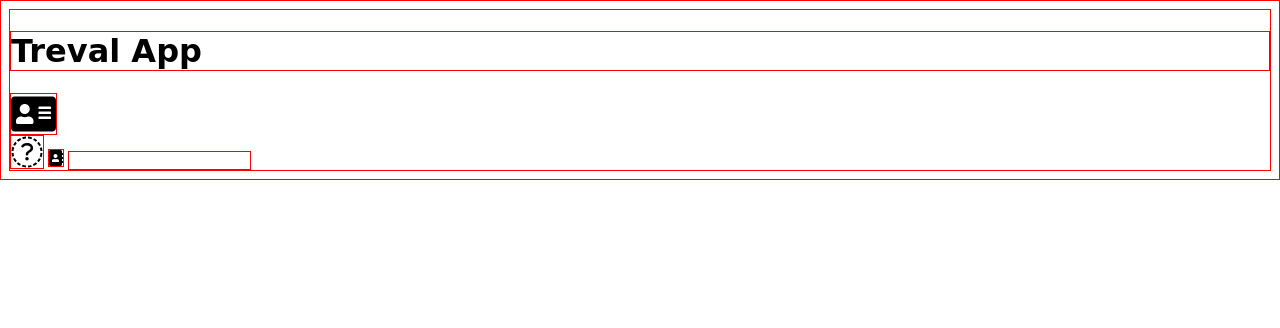
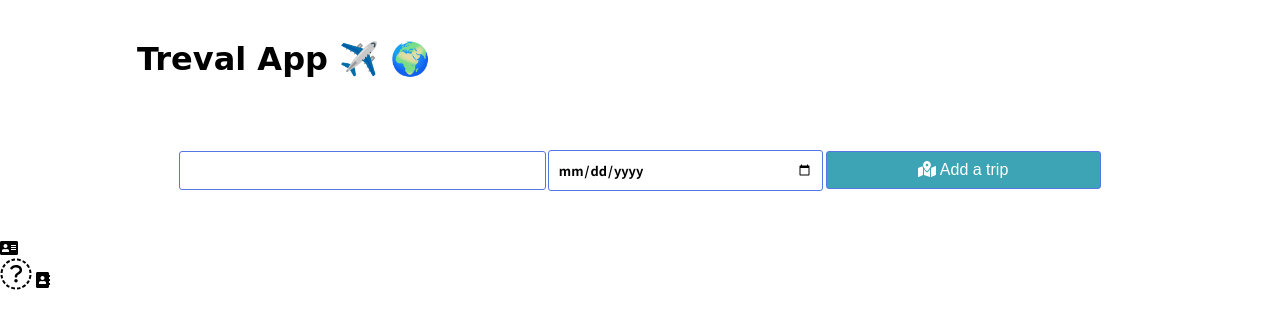
Before and after one commit to abdul2025/Travel-App-Udacity-Capston-Project, a website built with webpack: page src/client/views/index.html in a window 1280 px wide. Built offline with nearby package versions, Linux system fonts and the light colour scheme; a web font is replaced by a local one.

Commit message:
enhance UI, setup variable env

```diff
--- a/src/client/js/apiData.js
+++ b/src/client/js/apiData.js
@@ -1,11 +1,15 @@
 const axios = require('axios');
+
 async function geonamesApi() {
 	const geonamesUrl =
-		'http://api.geonames.org/searchJSON?q=jeddah&maxRows=1&username=abdul2020';
+		'http://api.geonames.org/searchJSON?q=toronto&maxRows=1&username=abdul2020';
 	try {
 		const res = await axios.get(geonamesUrl);
-		// console.log(res);
-		const { lat, lng, countryName } = res.data.geonames[0];
+		const { lat, lng, countryName, name } = res.data.geonames[0];
+		// name === 'Toronto' ? console.log(true) : console.log(false);
+		// function to make sure the user enter a city name
+
+		// call nex api
 		weatherbitApi(lat, lng, countryName);
 	} catch (err) {
 		console.log(`${err} error GERONAME-API 🛑`);
@@ -13,10 +17,11 @@ async function geonamesApi() {
 }
 
 async function weatherbitApi(lat, lng, countryName) {
-	const waetherUrl = `https://api.weatherbit.io/v2.0/forecast/daily?lat=${lat}&lon=${lng}&country=${countryName}&key=f1f6b2de665c4e3fb4aeed7502a046b9`;
+	const waetherUrl = `https://api.weatherbit.io/v2.0/forecast/daily?lat=${lat}&lon=${lng}&country=${countryName}&key=${process.env.API_KEY_weather}`;
 	try {
 		const weatherData = await axios.get(waetherUrl);
-		console.log(weatherData);
+		// forecast for 16 days from the current date
+		// console.log(weatherData);
 		pixabayApi(countryName);
 	} catch (err) {
 		console.log(`${err} error WEATHERBITE-API 🛑`);
--- a/src/client/js/app.js
+++ b/src/client/js/app.js
@@ -1,7 +1,7 @@
 import { geonamesApi } from './apiData';
+
 (function () {
 	// geonamesApi();
-
 	document.querySelector('#h1').addEventListener('click', function () {
 		this.style.color = 'red';
 		console.log(this);
--- a/src/client/style/assets.scss
+++ b/src/client/style/assets.scss
@@ -1,17 +1,61 @@
 @import url('https://fonts.googleapis.com/css2?family=Piedra&display=swap');
+@import url('https://fonts.googleapis.com/css2?family=Noto+Sans+JP:wght@700&display=swap');
+$search-font: 'Noto Sans JP', sans-serif;
 $font: 'Piedra', cursive;
 * {
-	border: 1px solid red;
+	// border: 1px solid red;
+	padding: 0;
+	margin: 0;
+	box-sizing: border-box;
+}
+body,
+html {
+	width: 100%;
+	height: 100%;
+}
+.wrapper {
+	width: 100%;
+	height: 100%;
+	display: grid;
+	grid-template-rows: 100px 100px 1fr;
+	gap: 20px;
+}
+header {
+	font-family: $font;
+	padding: 40px 0 0 10px;
+	h1 {
+		text-align: left;
+		margin-left: 10%;
+	}
 }
 
-h1 {
-	font-family: $font;
+.search-bar {
+	display: flex;
+	justify-content: center;
+	align-items: center;
+	padding: 0 14%;
+	input {
+		font-family: $search-font;
+		padding: 9px;
+		width: 40%;
+		border: 1px solid rgb(83, 121, 224);
+		border-radius: 3px;
+		font-size: 0.8em;
+	}
+	#trip-date {
+		width: 30%;
+		margin-left: 0.2%;
+	}
+	button {
+		width: 30%;
+		padding: 6px;
+		border: 1px solid #5379e0;
+		background-color: #3da4b5;
+		color: white;
+		font-size: 1em;
+		margin-left: 0.3%;
+		cursor: pointer;
+		border-radius: 3px;
+		line-height: 1.5em;
+	}
 }
-
-i {
-	font-size: 40px !important;
-}
-
-.gg {
-	font-size: 40px;
-}
--- a/src/client/views/index.html
+++ b/src/client/views/index.html
@@ -6,13 +6,26 @@
 		<title>Treval App ✈️ 🌍</title>
 	</head>
 	<body>
-		<h1 id="h1">Treval App</h1>
-		<i class="fa fa-address-card gg"></i>
-		<br />
-		<i class="fa fa-2x fa-facebook"></i>
-		<i class="fas fa-address-book"></i>
+		<div class="wrapper">
+			<header>
+				<h1 id="h1">Treval App ✈️ 🌍</h1>
+			</header>
+			<section class="search-bar">
+				<label for="searchCity" name="searchCity"></label>
+				<input type="text" id="searchCity" placesholder="Search a city" />
+				<input type="date" id="trip-date" />
+				<button id="btn-search">
+					<i class="fas fa-map-marked-alt"></i> Add a trip
+				</button>
+			</section>
+			<section class="gg">
+				<i class="fa fa-address-card gg"></i>
+				<br />
+				<i class="fa fa-2x fa-facebook"></i>
+				<i class="fas fa-address-book"></i>
+			</section>
+		</div>
 
-		<input type="text" id="searchCity" placesholder="Search a city" />
 		<!--
     <script>
         // Check that service workers are supported
```
Also changed, not shown: src/server/server.js (+5 -3 lines), 1 other file.
